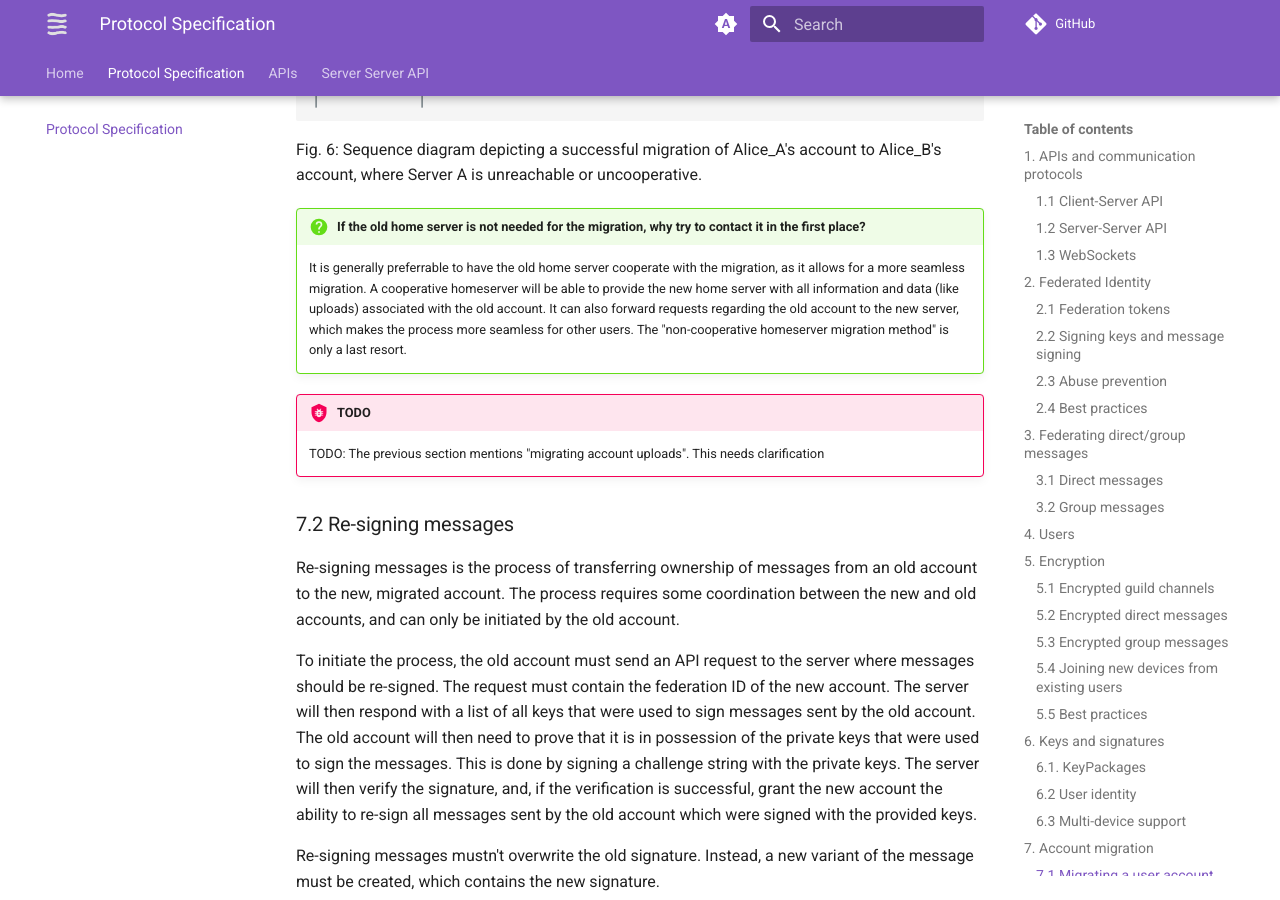
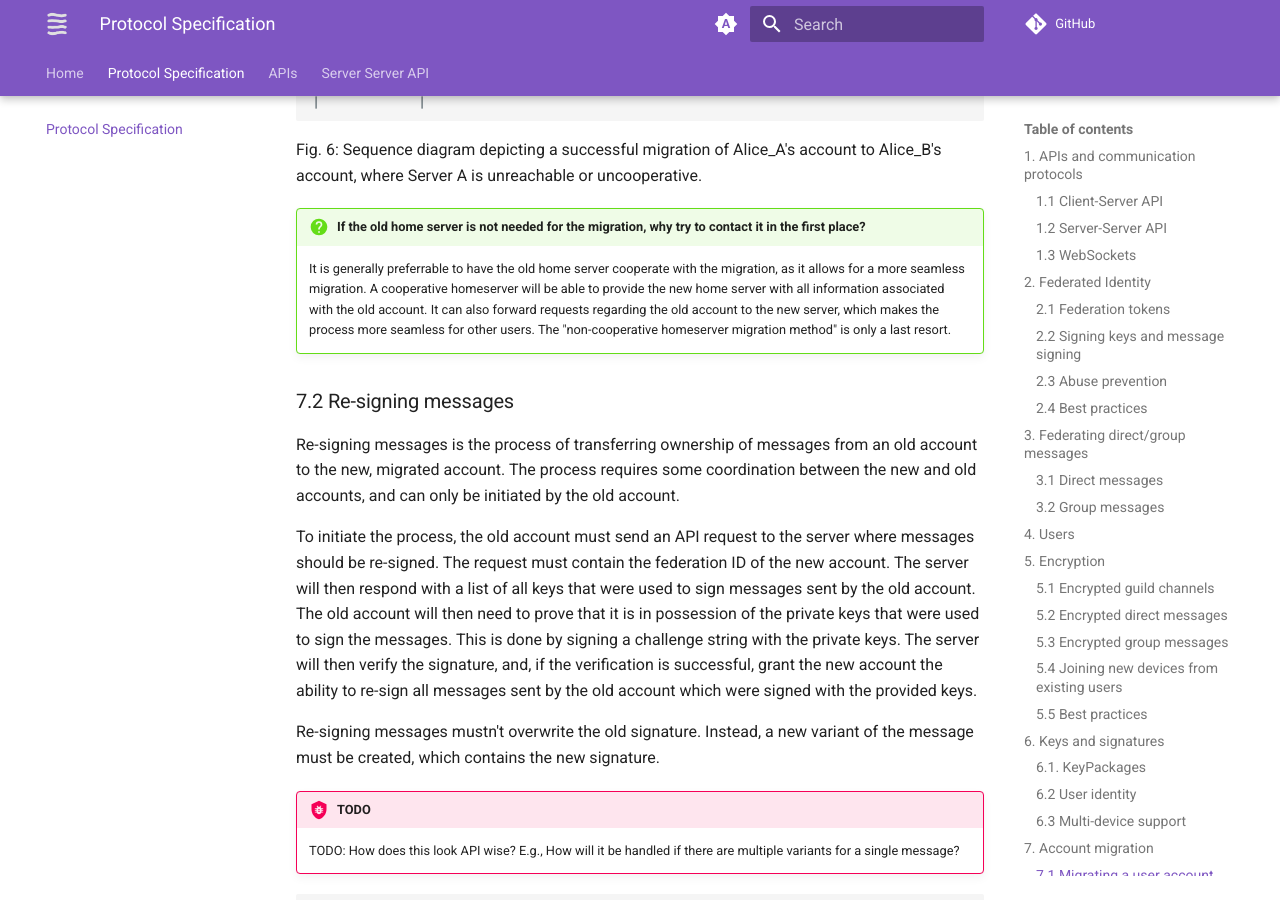
Before and after one commit to polyphony-chat/docs, an MkDocs documentation site: the page built from docs/specification.md, in a window 1280 px wide and 900 px high, scrolled down 14950 px. Built offline with MkDocs 1.6.1 and Material for MkDocs 9.7.7, drawn with Linux system fonts in a browser that asks for light colours; plug-ins that fetch from the network failed and are left out; comment, search, counter and statistics services are not loaded; some of the changed text lies outside the part shown.

Commit message:
Fix some TODOs

````diff
--- a/SPECIFICATION.md
+++ b/SPECIFICATION.md
@@ -233,17 +233,13 @@
 
 Encrypting a guild channel is done by a client with the `MANAGE_CHANNEL` permission. Upon successfully requesting enabling encryption of a channel, all future messages in it will be encrypted. Joining an encrypted channel is done by sending a join request to the server. The server will then notify the channels' members of the join request. The members will then decide whether to accept or reject the join request. If the join request is accepted by any member, that member will initiate the MLS welcoming process. If the member finds that the join request is invalid (perhaps due to an invalid `KeyPackage`), the join request must be denied. It is imperative that join requests are verified correctly by the server.
 
-!!! bug "TODO"
-
-    TODO: Remove "gatekeeper" role from the below sequence diagrams.
-
 ```
      Charlie                                        Server                                            Alice                         Bob
      |                                              |                                                 |                             |
      | Channel join request + KeyPackage            |                                                 |                             |
      |--------------------------------------------->|                                                 |                             |
      |                                              |                                                 |                             |
-     |                                              | Notify gatekeepers of join request              |                             |
+     |                                              | Notify group of join request                    |                             |
      |                                              |-----------------------------------              |                             |
      |                                              |                                  |              |                             |
      |                                              |<----------------------------------              |                             |
@@ -386,11 +382,12 @@
 
 ### 6.1. KeyPackages
 
-!!! bug "TODO"
+!!! warning
 
-    TODO: Consider cutting this section by a lot, as it is mostly just a copy of the MLS spec.
+    This section is not exhaustive and does not cover all aspects of MLS and KeyPackages, and is just there to give a general overview of how KeyPackages are used in polyproto-core.
+    Please read and understand the MLS specification (RFC9420) to implement polyproto-core correctly.
 
-A polyproto compliant server must store KeyPackages for all users that are registered on the server. The `KeyPackage` is a JSON object that contains the following information:
+A polyproto-core compliant server must store KeyPackages for all users that are registered on the server. The `KeyPackage` is a JSON object that contains the following information:
 
 ```json
 {
@@ -535,14 +534,9 @@
 
     It is generally preferrable to have the old home server cooperate with the migration, as it
     allows for a more seamless migration. A cooperative homeserver will be able to provide the new
-    home server with all information and data (like uploads) associated with the old account. It can
-    also forward requests regarding the old account to the new server, which makes the process
-    more seamless for other users. The "non-cooperative homeserver migration method" is only a last
-    resort.
-
-!!! bug "TODO"
-
-    TODO: The previous section mentions "migrating account uploads". This needs clarification
+    home server with all information associated with the old account. It can also forward requests
+    regarding the old account to the new server, which makes the process more seamless for other
+    users. The "non-cooperative homeserver migration method" is only a last resort.
 
 ### 7.2 Re-signing messages
 
````
Also changed, not shown: other parts of SPECIFICATION.md (+3 -1 lines).
